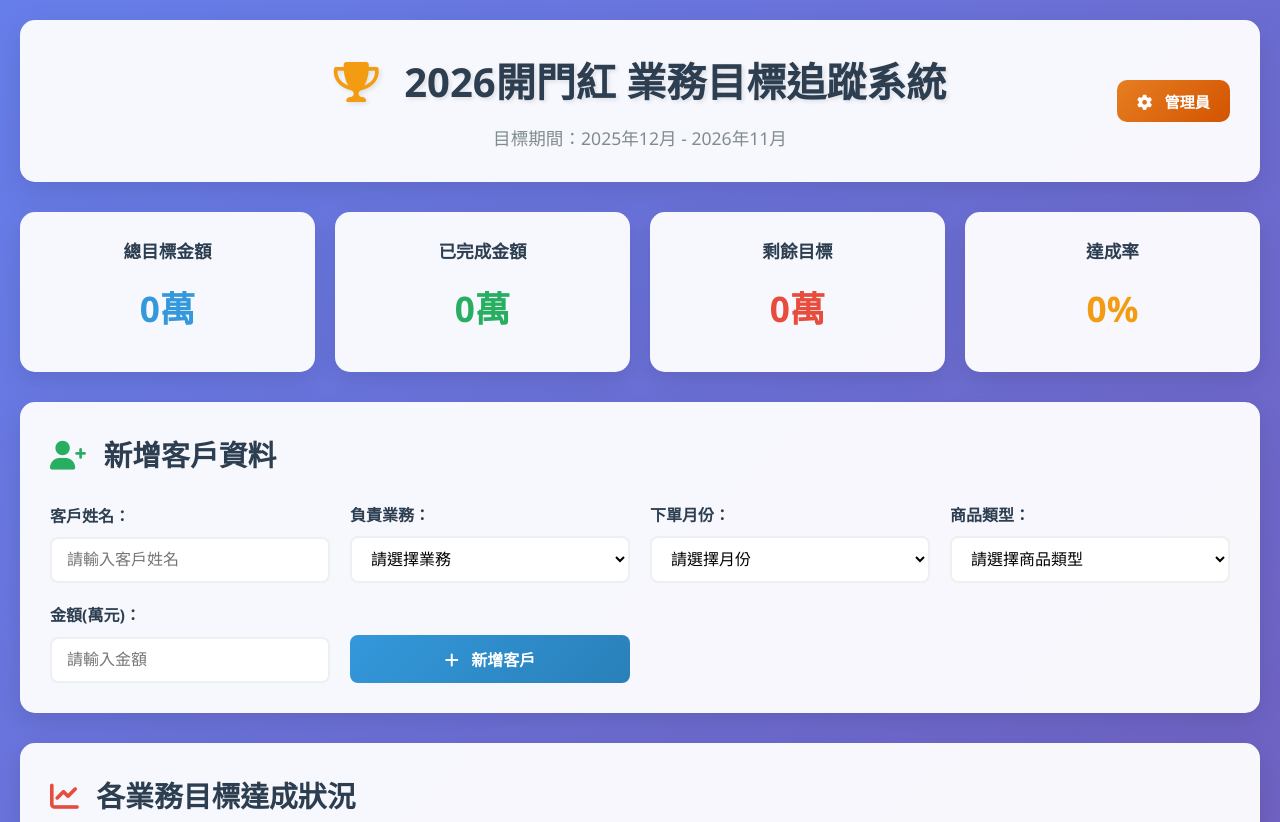
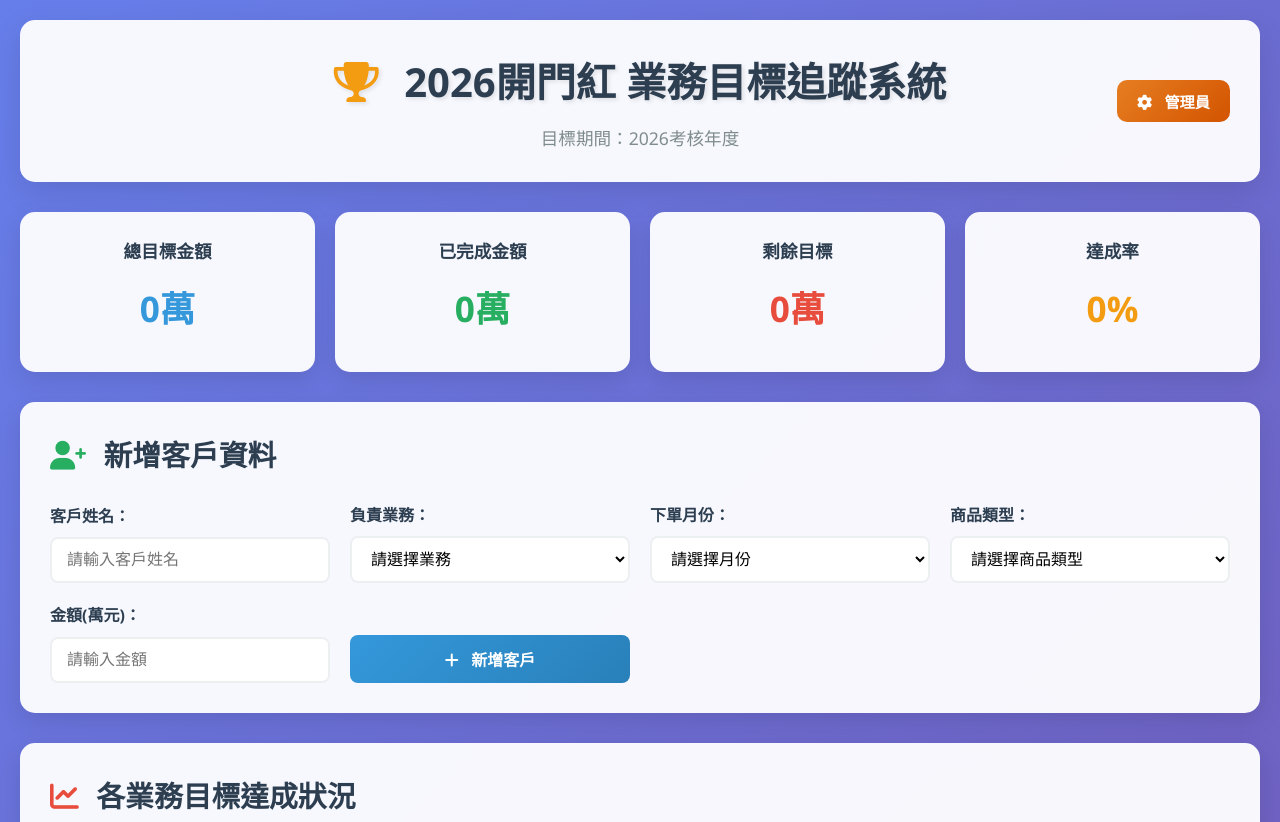
Before and after one commit to anzuanzu/2026IAMRICHDATA, a plain HTML site: page index.html in a window 1280 px wide. Shown: the top 822 px of the page. Drawn offline with Linux system fonts and the light colour scheme; no server answers.

Commit message:
Update index.html

```diff
--- a/index.html
+++ b/index.html
@@ -17,7 +17,7 @@
                 <div style="text-align: center; flex: 3;">
                     <h1><i class="fas fa-trophy"></i> 2026開門紅 業務目標追蹤系統</h1>
                     <div class="date-info">
-                        <span>目標期間：2025年12月 - 2026年11月</span>
+                        <span>目標期間：2026考核年度</span>
                     </div>
                 </div>
                 <div style="flex: 1; text-align: right;">
@@ -474,4 +474,5 @@
     <script src="script.js"></script>
 </body>
 
+
 </html>
```
